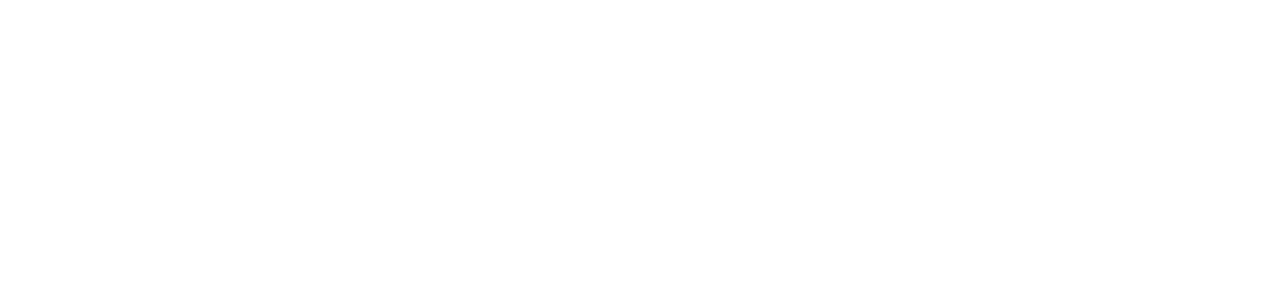
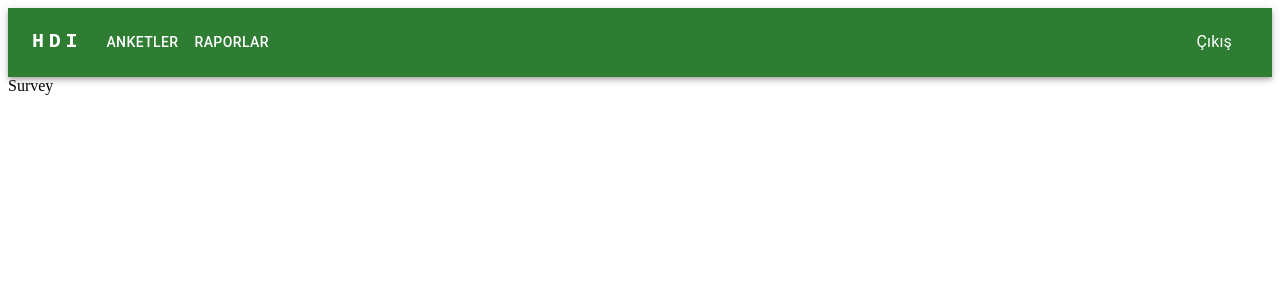
Before and after one commit to YusaOruc/React-UI-For-HDI, a React (Create React App) app: page /survey in a window 1280 px wide. Before the commit this address had no page. Shown: the top 300 px of the page. Built offline with nearby package versions, Linux system fonts and the light colour scheme; sample sign-in values are in the browser's storage.

Commit message:
feat: create navbar and layout

```diff
--- a/package.json
+++ b/package.json
@@ -3,6 +3,7 @@
   "version": "0.1.0",
   "private": true,
   "dependencies": {
+    "@mui/icons-material": "^5.15.2",
     "@mui/material": "^5.15.2",
     "@testing-library/jest-dom": "^5.17.0",
     "@testing-library/react": "^13.4.0",
--- a/src/App.tsx
+++ b/src/App.tsx
@@ -4,6 +4,9 @@ import "./App.css";
 import Home from "./views/home/Home";
 import { useEffect } from "react";
 import useHasAuthentication from "./hooks/useHasAuthentication";
+import Layout from "./layout/Layout";
+import Survey from "./views/survey/Survey";
+import Report from "./views/report/Report";
 
 function App() {
   const hasAuthentication = useHasAuthentication();
@@ -18,7 +21,12 @@ function App() {
   return (
     <Routes>
       <Route path={"/login"} element={<Login />} />
-      {hasAuthentication && <Route path={"/home"} element={<Home />} />}
+      {hasAuthentication && (
+        <Route path="/" element={<Layout />}>
+          <Route path={"/survey"} element={<Survey />} />
+          <Route path={"/report"} element={<Report />} />
+        </Route>
+      )}
     </Routes>
   );
 }
--- /dev/null
+++ b/src/layout/Footer.jsx
@@ -0,0 +1,28 @@
+import { AppBar, Container, Stack, Typography } from "@mui/material";
+
+const Footer = () => {
+  return (
+    <AppBar
+      position="static"
+      sx={(theme) => ({
+        backgroundColor: "#14142F",
+        bottom:0,
+        position:"relative"
+      })}
+    >
+      <Container>
+        <Stack
+          sx={{ height: "70px",mt:0.7 }}
+          justifyContent="center"
+          alignItems="center"
+        >
+          <Typography >
+            © 2023 All rights reserved.
+          </Typography>
+        </Stack>
+      </Container>
+    </AppBar>
+  );
+};
+
+export default Footer;
--- /dev/null
+++ b/src/layout/Layout.tsx
@@ -0,0 +1,16 @@
+import { Box } from "@mui/material";
+import { Outlet } from "react-router-dom";
+import Footer from "./Footer";
+import Navbar from "./Navbar/Navbar";
+
+const Layout = () => {
+  //const minHeight = `calc(100vh - 285px)`;
+  return (
+    <>
+      <Navbar />
+      <Outlet />
+    </>
+  );
+};
+
+export default Layout;
--- /dev/null
+++ b/src/layout/Navbar/Navbar.tsx
@@ -0,0 +1,140 @@
+import * as React from 'react';
+import AppBar from '@mui/material/AppBar';
+import Box from '@mui/material/Box';
+import Toolbar from '@mui/material/Toolbar';
+import IconButton from '@mui/material/IconButton';
+import Typography from '@mui/material/Typography';
+import Menu from '@mui/material/Menu';
+import MenuIcon from '@mui/icons-material/Menu';
+import Container from '@mui/material/Container';
+import Avatar from '@mui/material/Avatar';
+import Button from '@mui/material/Button';
+import Tooltip from '@mui/material/Tooltip';
+import MenuItem from '@mui/material/MenuItem';
+import AdbIcon from '@mui/icons-material/Adb';
+import { navbarRoutes } from '../routes';
+import { useNavigate } from 'react-router';
+
+const pages = ['Products', 'Pricing', 'Blog'];
+const settings = ['Profile', 'Account', 'Dashboard', 'Logout'];
+
+function ResponsiveAppBar() {
+  const [anchorElNav, setAnchorElNav] = React.useState<null | HTMLElement>(null);
+  const [anchorElUser, setAnchorElUser] = React.useState<null | HTMLElement>(null);
+
+  const handleOpenNavMenu = (event: React.MouseEvent<HTMLElement>) => {
+    setAnchorElNav(event.currentTarget);
+  };
+
+  const navigate = useNavigate();
+  const logout = () => {
+    sessionStorage.removeItem("token");
+    navigate("/login")
+  };
+
+  const handleCloseNavMenu = (path:string) => {
+    setAnchorElNav(null);
+    navigate(path)
+  };
+
+
+  return (
+    <AppBar position="static" sx={(theme)=>({backgroundColor:theme.palette.success.main})}>
+      <Container maxWidth="xl" >
+        <Toolbar disableGutters>
+          <Typography
+            variant="h6"
+            noWrap
+            component="a"
+            href="#app-bar-with-responsive-menu"
+            sx={{
+              mr: 2,
+              display: { xs: 'none', md: 'flex' },
+              fontFamily: 'monospace',
+              fontWeight: 700,
+              letterSpacing: '.3rem',
+              color: 'inherit',
+              textDecoration: 'none',
+            }}
+          >
+            HDI
+          </Typography>
+
+          <Box sx={{ flexGrow: 1, display: { xs: 'flex', md: 'none' } }}>
+            <IconButton
+              size="large"
+              aria-label="account of current user"
+              aria-controls="menu-appbar"
+              aria-haspopup="true"
+              onClick={handleOpenNavMenu}
+              color="inherit"
+            >
+              <MenuIcon />
+            </IconButton>
+            <Menu
+              id="menu-appbar"
+              anchorEl={anchorElNav}
+              anchorOrigin={{
+                vertical: 'bottom',
+                horizontal: 'left',
+              }}
+              keepMounted
+              transformOrigin={{
+                vertical: 'top',
+                horizontal: 'left',
+              }}
+              open={Boolean(anchorElNav)}
+              onClose={handleCloseNavMenu}
+              sx={{
+                display: { xs: 'block', md: 'none' },
+              }}
+            >
+              {navbarRoutes.map((page) => (
+                <MenuItem key={page.id} onClick={()=>handleCloseNavMenu(page.path)}>
+                  <Typography textAlign="center">{page.name}</Typography>
+                </MenuItem>
+              ))}
+            </Menu>
+          </Box>
+
+          <Typography
+            variant="h5"
+            noWrap
+            component="a"
+            href="#app-bar-with-responsive-menu"
+            sx={{
+              mr: 2,
+              display: { xs: 'flex', md: 'none' },
+              flexGrow: 1,
+              fontFamily: 'monospace',
+              fontWeight: 700,
+              letterSpacing: '.3rem',
+              color: 'inherit',
+              textDecoration: 'none',
+            }}
+          >
+            LOGO
+          </Typography>
+          <Box sx={{ flexGrow: 1, display: { xs: 'none', md: 'flex' } }}>
+            {navbarRoutes.map((page) => (
+              <Button
+                key={page.id}
+                onClick={()=>handleCloseNavMenu(page.path)}
+                sx={{ my: 2, color: 'white', display: 'block' }}
+              >
+                {page.name}
+              </Button>
+            ))}
+          </Box>
+
+          <Box sx={{ flexGrow: 0 }}>
+            <MenuItem  onClick={logout}>
+                  <Typography textAlign="center">Çıkış</Typography>
+                </MenuItem>
+          </Box>
+        </Toolbar>
+      </Container>
+    </AppBar>
+  );
+}
+export default ResponsiveAppBar;
--- /dev/null
+++ b/src/layout/routes.tsx
@@ -0,0 +1,31 @@
+import { ReactNode } from "react";
+import Survey from "../views/survey/Survey";
+import Report from "../views/report/Report";
+import {
+    Home,
+    People,
+  } from "@mui/icons-material";
+interface IRoute {
+    id: number;
+    name: string;
+    path: string;
+    icon?: ReactNode;
+    page: ReactNode;
+  }
+
+export const navbarRoutes: IRoute[] = [
+    {
+      id: 1,
+      name: "Anketler",
+      path: "/survey",
+      icon: <Home />,
+      page: <Survey />,
+    },
+    {
+      id: 2,
+      name: "Raporlar",
+      path: "/report",
+      icon: <People />,
+      page: <Report />,
+    },
+  ];
--- a/src/views/home/Home.tsx
+++ b/src/views/home/Home.tsx
@@ -1,9 +1,33 @@
-import React from 'react'
+import { Box, Container, Tab, Tabs } from "@mui/material";
+import React from "react";
 
+enum HomeTab {
+  Users,
+  Surveys,
+  Reports,
+}
 const Home = () => {
+  const [value, setValue] = React.useState(HomeTab.Surveys);
+
+  const handleChangeTab = (event: React.SyntheticEvent, newValue: HomeTab) => {
+    setValue(newValue);
+  };
   return (
-    <div>Home</div>
-  )
-}
+    <Container maxWidth="md">
+      <Box sx={{ width: "100%", bgcolor: "background.paper" }}>
+        <Tabs
+        sx={(theme)=>({color:theme.palette.success.main})}
+          value={value}
+          onChange={handleChangeTab}
+          centered
+        >
+          <Tab  value={HomeTab.Surveys} label="Anketler" />
+          <Tab value={HomeTab.Reports} label="Raporlar" />
+          <Tab value={HomeTab.Users} label="Kullanıcılar" />
+        </Tabs>
+      </Box>
+    </Container>
+  );
+};
 
-export default Home
+export default Home;
--- a/src/views/login/Login.tsx
+++ b/src/views/login/Login.tsx
@@ -25,7 +25,7 @@ import { TextField } from "mui-rff";
     const defaultOnSubmit = async (d:any) => {
         try {
           sessionStorage.setItem("token", "Bearer Test");
-          navigate("/home")
+          navigate("/survey")
 
           return undefined;
         } catch (e: any) {
--- /dev/null
+++ b/src/views/report/Report.tsx
@@ -0,0 +1,9 @@
+import React from 'react'
+
+const Report = () => {
+  return (
+    <div>Report</div>
+  )
+}
+
+export default Report
--- /dev/null
+++ b/src/views/survey/Survey.tsx
@@ -0,0 +1,9 @@
+import React from 'react'
+
+const Survey = () => {
+  return (
+    <div>Survey</div>
+  )
+}
+
+export default Survey
```
Also changed, not shown: 1 other file (tests, documents, lock files or other folders).
